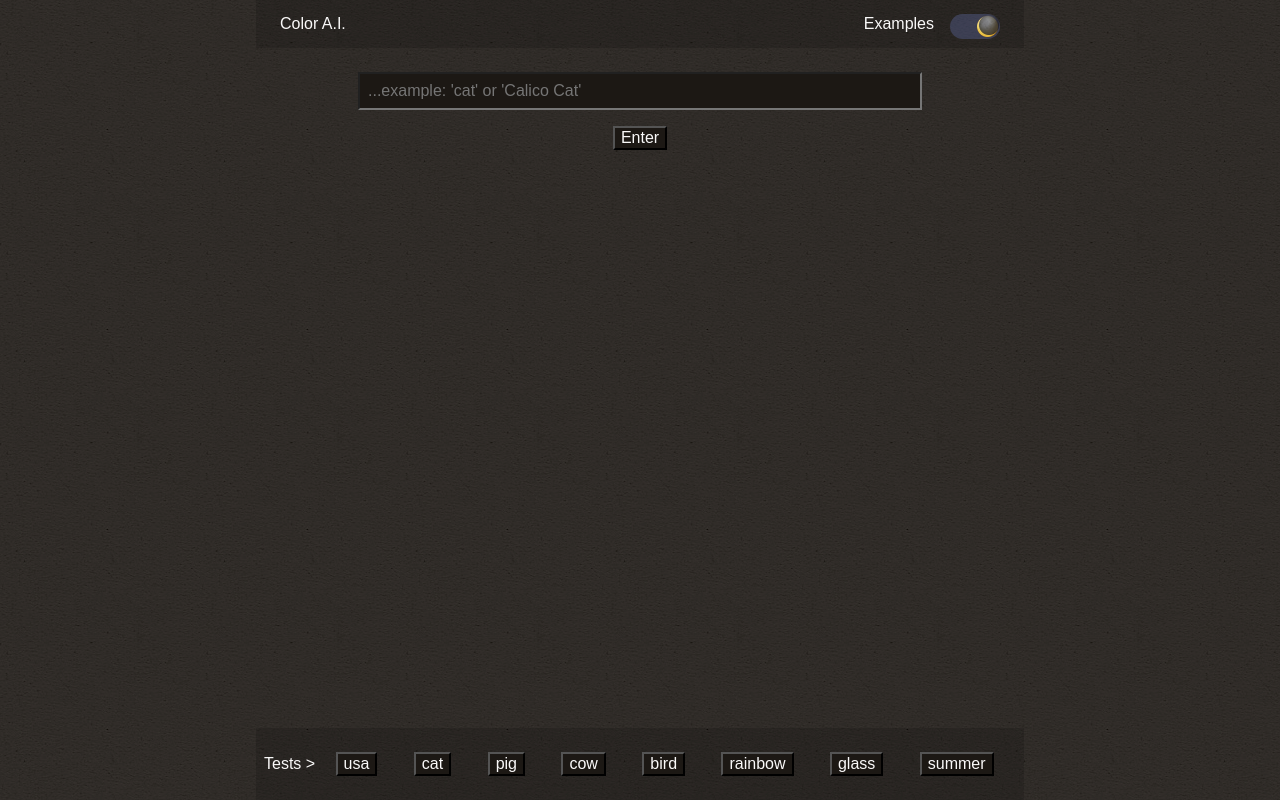
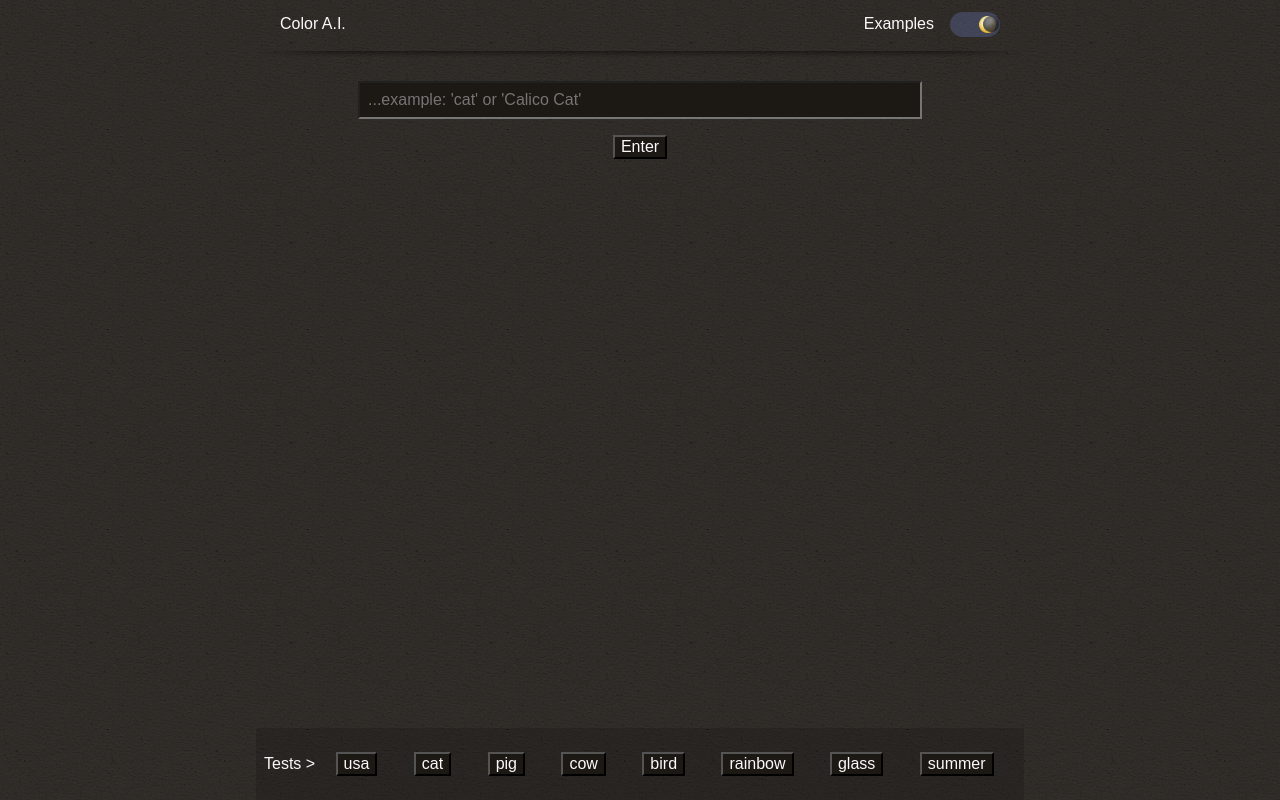
Before and after one commit to robbobfrh84/palm-ai-app, a plain HTML site: page client/index.html in a window 1280 px wide. Both pictures are taken after a click on the element 975 px from the left and 26 px from the top of the page. Drawn offline with Linux system fonts and the light colour scheme.

Commit message:
lasypush

```diff
--- a/client/app.js
+++ b/client/app.js
@@ -29,8 +29,7 @@ document.body.addEventListener("keypress", function(event) {
   }
 })
 
-// lightDarkToggle.onchange = ()=>{
-function switchDarkLightMode() {
+function switchDarkLightTheme() {
   const themeA = _theme
   _theme = _theme === 'light' ? 'dark' : 'light'
   const themeB = _theme
@@ -38,7 +37,7 @@ function switchDarkLightMode() {
   document.documentElement.style.setProperty('--themeB', 'var(--'+themeA+')');
   document.documentElement.style.setProperty('--themeA-bg', 'var(--'+themeB+'-bg)');
   document.documentElement.style.setProperty('--themeB-bg', 'var(--'+themeA+'-bg)');
-  changeDayNight()
+  toggleLightDark()
 }
 
 function checkLoaderOff(requestCnt, lastDelay) {
@@ -83,39 +82,3 @@ function get(thing, resultsObj, keep){
       }) // * .finally( ()=> ... )
   }
 }
-
-
-
-//
-//
-function changeDayNight() {
-
-  const width = getComputedStyle(document.documentElement).getPropertyValue('--width').split('px')[0]
-  const height = getComputedStyle(document.documentElement).getPropertyValue('--height').split('px')[0]
-
-  if (_theme === "dark") {
-    // setting = "night"
-    // document.body.style.background = 'url("assets/dark-grain.png")';
-    dayNight.style.backgroundColor = "rgba(120,139,227,0.25)"
-    dayNight.style.boxShadow = "inset 0px 0px 0px rgba(0,0,0,0.0)"
-
-    sun.style.left = (width - height + (height * 0.06))+'px'
-
-    moonImage.style.width = (0.8 * height)+'px'
-    moon.style.right = (0.05 * height)+'px'
-    moon.style.top = (-0.02 * height)+'px'
-    moon.style.opacity = '0.8'
-  } else {
-    // setting = "day"
-    // document.body.style.background = 'url("assets/light-grain.png")';
-    dayNight.style.backgroundColor = "rgba(0,0,0,0.2)"
-    dayNight.style.boxShadow = "inset 5px 5px 5px rgba(0,0,0,0.3)"
-
-    sun.style.left = (height * 0.08)+'px'
-
-    moonImage.style.width = (0.86 * height)+'px'
-    moon.style.right = (0.08 * height)+'px'
-    moon.style.top = '0.0px'
-    moon.style.opacity = '0.1'
-  }
-}
--- /dev/null
+++ b/client/css/lightDark.css
@@ -0,0 +1,35 @@
+/* 🌒🌓🌔 Toggle Light Dark  🌖🌗🌘 */
+#dayNight {
+  display: inline-block;
+  cursor: pointer;
+  position: relative;
+  margin-top: 1px;
+  background-color: rgba(0,0,0,0.2);
+  box-shadow: inset 5px 5px 5px rgba(0,0,0,0.3);
+  -webkit-tap-highlight-color: rgba(0,0,0,0);
+  border-radius: calc(var(--height));
+  height: var(--height);
+  width: var(--width);
+  transition: background-color var(--toggleTransition), box-shadow var(--toggleTransition);
+}
+.toggle {
+  position: relative;
+  display: inline-block;
+}
+.toggle-images {
+  padding-top: calc(0.15 * var(--height));
+  width: calc(0.7 * var(--height));
+  transition: width var(--delay);
+}
+#sun {
+  left: calc(0.16 * var(--height));
+  transition-timing-function: cubic-bezier(0,0,0.2,1);
+  transition: left var(--toggleTransition);
+}
+#moon {
+  position: absolute;
+  top: 0;
+  right: calc(0.16 * var(--height));
+  opacity: 0.1;
+  transition: opacity var(--toggleTransition), top var(--toggleTransition), right var(--toggleTransition);
+}
--- a/client/css/main.css
+++ b/client/css/main.css
@@ -31,10 +31,8 @@ body {
 #navBar {
   display: flex;
   align-items: center;
-
   /* 🔥 Temp */
-  background-color: rgba(0,0,0,0.15);
-
+  /* background-color: rgba(0,0,0,0.15);  */
   height: 2rem;
   padding: .5rem;
 }
@@ -42,10 +40,6 @@ body {
   flex: 1 0 auto;
   margin-top: 1rem;
   padding: .5rem;
-
-  /* 🔥 Temp */
-  /* background-color: rgba(0,0,0,0.15);  */
-
   text-align: center;
 }
 #footer {
@@ -55,15 +49,10 @@ body {
   bottom: 0;
   margin-top: 1rem;
   padding: .5rem;
-
-  /* 🔥 Temp */
   background-color: rgba(0,0,0,0.15);
 }
 
-/* 🎩 Nav Bar 🎩 */
-/* #navBar > nav, #topRightNav > div {
-  display: inline-block;
-} */
+/* 🎩 navBar 🎩 */
 #title {
   margin-left: 1rem;
 }
@@ -77,10 +66,15 @@ body {
 #topRightNav > div {
   margin-left: 1rem;
 }
-/* #lightDarkToggle {
-  width: 1rem;
-  height: 1rem;
-} */
+.divider {
+  box-shadow: inset 1px 5px 9px -6px rgba(0,0,0,1);
+  mask-image: linear-gradient(to right, transparent, black 10%, black 90%, transparent);
+  -webkit-mask-image: linear-gradient(to right, transparent, black 10%, black 90%, transparent);
+  display: block;
+  margin-top: 3px;
+  height: 6px;
+  width: 100%;
+}
 
 /* - - - 🗳️ Input & Enter 🗳️ - - - */
 .inputContainer {
@@ -126,6 +120,3 @@ body {
     margin-top var(--resultColorTransition),
     box-shadow var(--resultColorTransition);
 }
-
-/* 🌒🌓🌔 LIGTH DARK TOGGLE 🌖🌗🌘 */
-/* 🎨⚾️ All Color balls ⚾️🎨 */
--- a/client/css/mobile.css
+++ b/client/css/mobile.css
@@ -3,15 +3,15 @@
     font-size: var(--mobileRootFontSize);
   }
   body {
-    width: 100%; /* * don't change creates weird padding-right gap !*/
+    /* width: 100%;  */
+    /* * don't change creates weird padding-right gap !*/
   }
   input {
     font-size: var(--mobileInputFontSize);
   }
   #mainBody {
-    width: 100%; /* * don't change creates weird padding-right gap !*/
-    /* padding-left: .5rem; */
-    /* padding-right: .5rem; */
+    width: 100%;
+    /* * don't change creates weird padding-right gap !*/
   }
   .btn {
     font-size: 1.5rem; /* 🔥 Temp */
--- a/client/css/vars.css
+++ b/client/css/vars.css
@@ -2,13 +2,11 @@
 
   /* ⛺️ Base Levels ⛺️*/
   --root-font-size: 16px;
-  /* --pageTansition: 1s; */
   --pageTansition: 2s;
   --mainBodyWidth: 48rem;
 
   /* Mobile */
-  --mobileRootFontSize: 16px;
-  /* --mobileInputFontSize: 34px; NOTE: less than 34 make it "zoom" on inputs.  */
+  --mobileRootFontSize: 1rem; /* Ya, this is redundent, but want to keep for quick changes if needed. */
 
   /* Colors */
   --light:  #FAF9F9; /* 🔥 Don't quite match hash color of bg */
@@ -30,54 +28,6 @@
   /* Toggle */
   --width: 50px;
   --height: 25px;
-  --toggleTransition: 2s
-  /* --delay: 2s;  */
-  /* --bg-delay: 4s;  */
+  --toggleTransition: 2s;
 
 }
-
-/* body {
-  background: rgba(0,0,0,0);
-  width: 100%;
-  margin: 0px;
-  background: url("light.png");
-  transition: opacity var(--bg-delay), background var(--bg-delay);
-} */
-
-#dayNight {
-  display: inline-block;
-  cursor: pointer;
-  position: relative;
-  margin-top: 5px; /* 🔥 make this --global */
-  /* top: 50%;
-  left: 50%; */
-  /* -ms-transform: translate(-50%, -50%);
-  transform: translate(-50%, -50%); */
-  background-color: rgba(0,0,0,0.2);
-  box-shadow: inset 5px 5px 5px rgba(0,0,0,0.3);
-  -webkit-tap-highlight-color: rgba(0,0,0,0);
-  border-radius: calc(var(--height));
-  height: var(--height);
-  width: var(--width);
-  transition: background-color var(--bg-delay), box-shadow var(--bg-delay);
-}
-.toggle {
-  position: relative;
-  display: inline-block;
-}
-.toggle-images {
-  padding-top: calc(0.075 * var(--height));
-  width: calc(0.86 * var(--height));
-  transition: width var(--delay);
-}
-#sun {
-  left: calc(0.08 * var(--height));
-  transition: left var(--delay);
-  transition-timing-function: cubic-bezier(0,0,0.2,1);
-}
-#moon {
-  position: absolute;
-  right: calc(0.08 * var(--height));
-  opacity: 0.1;
-  transition: opacity var(--delay), top var(--delay), right var(--delay);
-}
--- a/client/index.html
+++ b/client/index.html
@@ -5,11 +5,11 @@
   <meta charset='UTF-8'><meta http-equiv='X-UA-Compatible' content='ie=edge'>
   <!-- <meta name="viewport" content="width=768, maximum-scale=1.0" />   -->
   <meta name="viewport" content="width=device-width, initial-scale=1.0, maximum-scale=1.0, user-scalable=no" />
-
-
   <link rel='stylesheet' href='css/main.css'>
   <link rel='stylesheet' href='css/vars.css'>
   <link rel='stylesheet' href='css/mobile.css'>
+  <link rel='stylesheet' href='css/lightDark.css'>
+
 </head>
 
 
@@ -17,14 +17,17 @@
   <div id="mainBody">
 
     <section id="navBar">
+
       <nav id="title">Color A.I.</nav>
+
       <nav>
         <div id="loader"></div>
       </nav>
+
       <nav id="topRightNav">
         <div id="examplesButton"> Examples </div>
-        <!-- | <input type="checkbox" id="lightDarkToggle"> -->
-        <div id="dayNight" onclick="switchDarkLightMode()">
+
+        <div id="dayNight" onclick="switchDarkLightTheme()">
           <div id="sun" class='toggle'>
             <img src="assets/sun.png" alt="sun" class='toggle-images'>
           </div>
@@ -34,6 +37,9 @@
         </div>
       </nav>
     </section>
+
+    <span id='navLine' class="divider"></span>
+
 
     <section id="content">
       <div class="inputContainer">
@@ -65,5 +71,6 @@
 <script src='js/toolkit.js'></script>
 <script src='js/loader.js'></script>
 <script src='js/colorsResults.js'></script>
+<script src='js/toggleLightDark.js'></script>
 <script src='app.js'></script>
 </html>
--- /dev/null
+++ b/client/js/toggleLightDark.js
@@ -0,0 +1,24 @@
+function toggleLightDark() {
+
+  const width = getComputedStyle(document.documentElement).getPropertyValue('--width').split('px')[0]
+  const height = getComputedStyle(document.documentElement).getPropertyValue('--height').split('px')[0]
+
+  if (_theme === "dark") {
+    dayNight.style.backgroundColor = "rgba(120,139,227,0.25)"
+    dayNight.style.boxShadow = "inset 0px 0px 0px rgba(0,0,0,0.0)"
+    sun.style.left = (width - height + (height * 0.15))+'px'
+    moonImage.style.width = (0.65 * height)+'px'
+    moon.style.right = (0.05 * height)+'px'
+    moon.style.top = (-0.01 * height)+'px'
+    moon.style.opacity = '0.8'
+  } else {
+    dayNight.style.backgroundColor = "rgba(0,0,0,0.2)"
+    dayNight.style.boxShadow = "inset 5px 5px 5px rgba(0,0,0,0.3)"
+    sun.style.left = (height * 0.16)+'px'
+    moonImage.style.width = (0.7 * height)+'px'
+    moon.style.right = (0.16 * height)+'px'
+    moon.style.top = '0.0px'
+    moon.style.opacity = '0.1'
+  }
+
+}
--- a/server/app/prompt.js
+++ b/server/app/prompt.js
@@ -5,7 +5,7 @@ function getPromptString(thing, colors) {
   const examplesArray = [
     ["blood", "red"],
     ["grass", "green"],
-    ["sky", "blue, white, gray"],
+    ["sky", "blue, white, gray, transparent"],
     ["wood", "brown"],
     ["cloud", "white, transparent"],
     ["bee", "yellow, black, silver"],
```
Also changed, not shown: client/assets/light-grain.png, client/assets/light-grain3.png (added), 1 other file.
